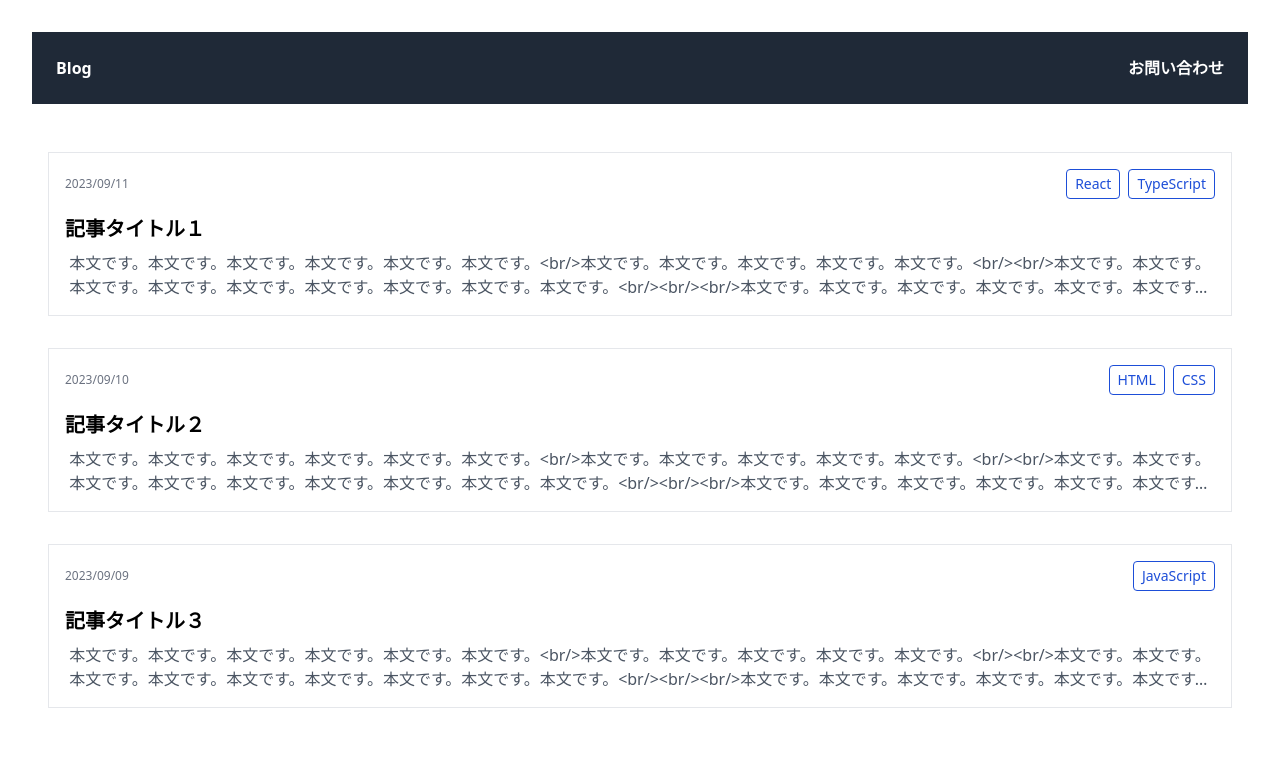
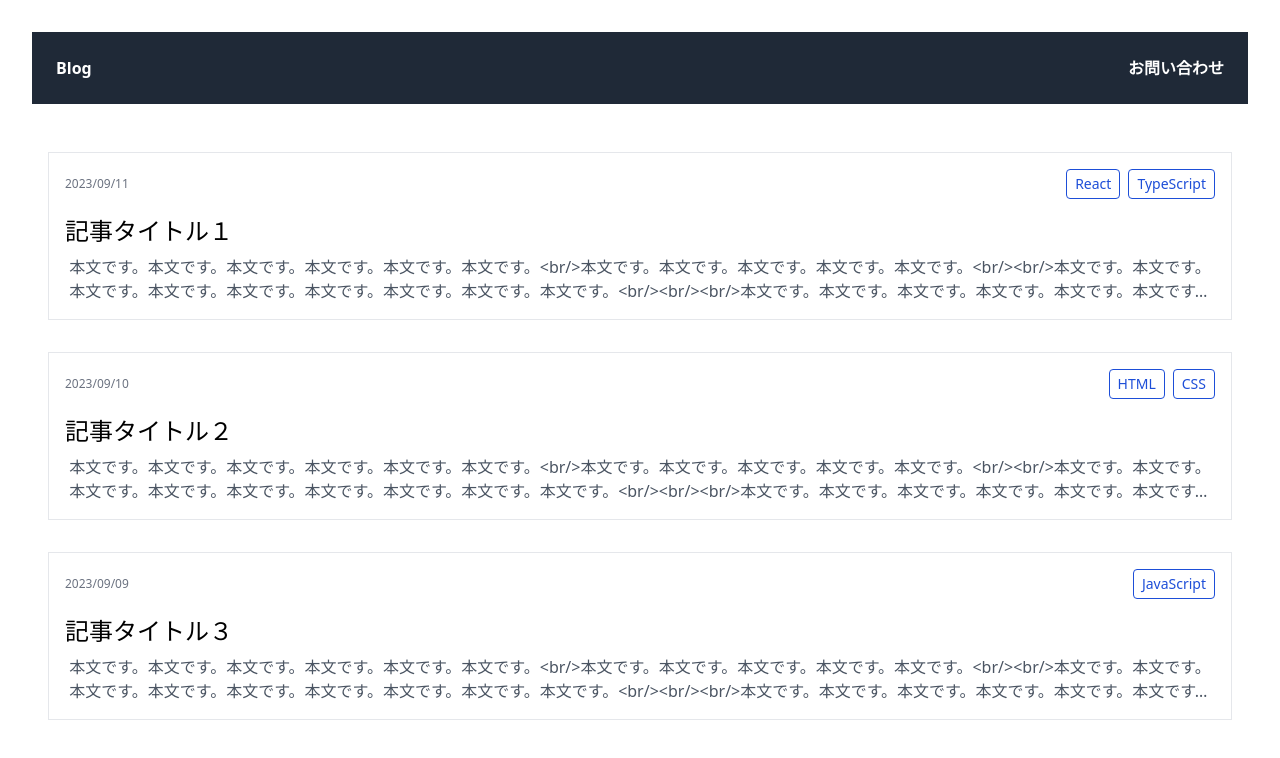
Before and after one commit to Kazuya-Sakashita/Chapter6-App, a React (Vite) app: page / in a window 1280 px wide. Shown: the top 758 px of the page. Built offline with nearby package versions, Linux system fonts and the light colour scheme.

Commit message:
文字サイズ、太さ調整

```diff
--- a/src/components/PostCard.tsx
+++ b/src/components/PostCard.tsx
@@ -29,9 +29,7 @@ const PostCard = ({ post }) => {
       </div>
 
       {/* タイトル */}
-      <h2 className="text-xl font-bold mt-4 mb-2 truncate text-left">
-        {post.title}
-      </h2>
+      <h2 className="text-2xl mt-4 mb-2 truncate text-left">{post.title}</h2>
 
       {/* 内容 */}
       <p className="text-gray-600 mt-2 line-clamp-2">{post.content}</p>
```
